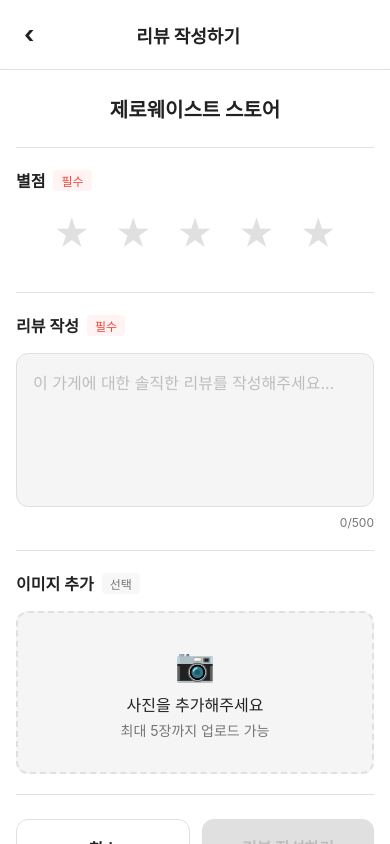
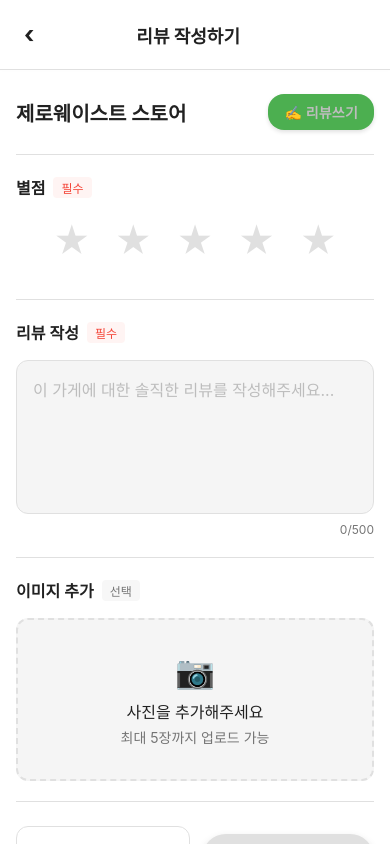
Before and after one commit to 100dana/zeromap, a React Native app: screen /WriteReview in a window 390 px wide. Built offline with nearby package versions, Linux system fonts and the light colour scheme; no server answers; what @react-native-firebase/firestore, @react-native-google-signin/google-signin would draw is missing.

Commit message:
design : 가게 리뷰 보기 디자인 수정

```diff
--- a/src/screens/MapScreen.tsx
+++ b/src/screens/MapScreen.tsx
@@ -313,36 +313,54 @@ export default function MapScreen() {
         shadowColor:'#000',shadowOpacity:0.1,shadowOffset:{width:0,height:-2},shadowRadius:8,elevation:8,
         zIndex:100,
       }} {...panResponder.panHandlers}>
-        <View style={{alignItems:'center',padding:8}}>
+        <View style={{alignItems:'center',padding:4}}>
           <View style={{width:40,height:5,borderRadius:3,backgroundColor:'#ccc',marginVertical:6}}/>
         </View>
-        <View style={{flexDirection:'row',alignItems:'center',justifyContent:'space-between',padding:20,paddingBottom:10}}>
-          <View>
-            <Text style={{fontWeight:'bold',fontSize:18}}>{selectedPlace.name}</Text>
-            <Text style={{color:'#f5b50a',marginTop:2}}>★ {avgRating} ({reviews.length})</Text>
+        <View style={{backgroundColor:'#fff',borderRadius:18,marginHorizontal:18,marginTop:8,marginBottom:12,shadowColor:'#000',shadowOpacity:0.07,shadowOffset:{width:0,height:2},shadowRadius:8,elevation:3,paddingTop:18,paddingBottom:18,paddingHorizontal:18}}>
+          <View style={{flexDirection:'row',alignItems:'center',justifyContent:'flex-start',marginBottom:6}}>
+            <Text style={{fontWeight:'bold',fontSize:20,marginRight:14}}>{selectedPlace.name}</Text>
+            <Text style={{fontSize:14,marginTop:2}}>
+              <Text style={{color:'#f5b50a'}}>★ </Text>
+              <Text style={{color:'#222'}}>{avgRating} ({reviews.length})</Text>
+            </Text>
+            <View style={{flex:1}} />
+            <TouchableOpacity onPress={()=>{setSelectedPlace(null);hideBar();}} style={{padding:8, marginLeft: 10, marginTop: 0}}>
+              <Text style={{fontSize:22,color:'#888'}}>✕</Text>
+            </TouchableOpacity>
           </View>
-          <TouchableOpacity onPress={()=>{setSelectedPlace(null);hideBar();}} style={{padding:8}}>
-            <Text style={{fontSize:20,color:'#888'}}>✕</Text>
-              </TouchableOpacity>
-            </View>
-        <ScrollView style={{flex:1,paddingHorizontal:20}} contentContainerStyle={{paddingBottom:80}}>
-          <Text style={{fontWeight:'bold',fontSize:15,marginTop:8,marginBottom:6}}>가게 정보</Text>
-          <View style={{marginBottom:16}}>
-            <Text style={{color:'#888',marginBottom:4}}>📍 {selectedPlace.address}</Text>
-            {selectedPlace.description ? <Text style={{color:'#444'}}>{selectedPlace.description}</Text> : null}
-              </View>
-          <View style={{height:1,backgroundColor:'#eee',marginVertical:8}}/>
-          <Text style={{fontWeight:'bold',fontSize:15,marginBottom:6}}>리뷰</Text>
+          <View style={{marginBottom:8}}>
+            <Text style={{color:'#888',marginBottom:2,fontSize:13}}>📍 {selectedPlace.address}</Text>
+            {selectedPlace.description ? <Text style={{color:'#444',marginBottom:2,fontSize:14}}>{selectedPlace.description}</Text> : null}
+          </View>
+          <TouchableOpacity
+            style={{
+              backgroundColor: '#4CAF50',
+              borderRadius: 18,
+              paddingVertical: 10,
+              paddingHorizontal: 28,
+              alignSelf: 'flex-end',
+              marginTop: 8,
+              marginRight: 2,
+              shadowColor: '#000',
+              shadowOffset: { width: 0, height: 2 },
+              shadowOpacity: 0.10,
+              shadowRadius: 4,
+              elevation: 1,
+            }}
+            onPress={() => {
+              setSelectedPlace(null); hideBar();
+              navigation.navigate('WriteReview', {placeName: selectedPlace.name, placeId: selectedPlace.id || 'unknown-place'});
+            }}
+          >
+            <Text style={{color:'#fff',fontWeight:'bold',fontSize:16,letterSpacing:0.2}}>리뷰쓰기</Text>
+          </TouchableOpacity>
+        </View>
+        <ScrollView style={{flex:1,paddingHorizontal:24}} contentContainerStyle={{paddingBottom:80}}>
+          <Text style={{fontWeight:'bold',fontSize:15,marginTop:8,marginBottom:6}}>리뷰</Text>
           {loadingReviews ? <Text>리뷰 불러오는 중...</Text> : reviews.length === 0 ? (
             <View style={{alignItems:'center',marginVertical:24}}>
               <Text style={{color:'#888',marginBottom:8}}>아직 리뷰가 없습니다.</Text>
-              <TouchableOpacity style={{backgroundColor:'#4CAF50',borderRadius:8,paddingHorizontal:24,paddingVertical:10}} onPress={()=>{
-                setSelectedPlace(null);hideBar();
-                navigation.navigate('WriteReview', {placeName:selectedPlace.name,placeId:selectedPlace.id||'unknown-place'});
-              }}>
-                <Text style={{color:'#fff',fontWeight:'bold'}}>첫 리뷰를 남겨보세요!</Text>
-              </TouchableOpacity>
-              </View>
+            </View>
           ) : (
             <>
               {reviews.slice(0,3).map((r) => (
@@ -361,14 +379,8 @@ export default function MapScreen() {
                 </TouchableOpacity>
               )}
             </>
-              )}
-            </ScrollView>
-        <TouchableOpacity style={{position:'absolute',right:24,bottom:24,backgroundColor:'#4CAF50',borderRadius:32,paddingHorizontal:24,paddingVertical:12,shadowColor:'#000',shadowOpacity:0.15,shadowOffset:{width:0,height:2},shadowRadius:8,elevation:8}} onPress={()=>{
-          setSelectedPlace(null);hideBar();
-          navigation.navigate('WriteReview', {placeName:selectedPlace.name,placeId:selectedPlace.id||'unknown-place'});
-        }}>
-          <Text style={{color:'#fff',fontWeight:'bold',fontSize:16}}>리뷰쓰기</Text>
-              </TouchableOpacity>
+          )}
+        </ScrollView>
       </Animated.View>
     );
   };
--- a/src/screens/WriteReview.tsx
+++ b/src/screens/WriteReview.tsx
@@ -136,9 +136,22 @@ export default function WriteReview({ route }: { route: { params?: { placeName?:
       </View>
 
       <ScrollView style={styles.scrollView} showsVerticalScrollIndicator={false}>
-        {/* 가게 이름 섹션 */}
-        <View style={styles.placeSection}>
+        {/* 가게 이름 + 리뷰쓰기 버튼 섹션 */}
+        <View style={styles.placeSectionRow}>
           <Text style={styles.placeName}>{placeName}</Text>
+          <TouchableOpacity
+            style={styles.inlineWriteButton}
+            onPress={handleSubmitReview}
+            disabled={!isFormValid || isSubmitting}
+            activeOpacity={0.85}
+          >
+            <Text style={[
+              styles.inlineWriteButtonText,
+              (!isFormValid || isSubmitting) && styles.inlineWriteButtonTextDisabled
+            ]}>
+              {isSubmitting ? '저장 중...' : '✍️ 리뷰쓰기'}
+            </Text>
+          </TouchableOpacity>
         </View>
 
         {/* 별점 섹션 */}
@@ -223,17 +236,21 @@ export default function WriteReview({ route }: { route: { params?: { placeName?:
           <TouchableOpacity
             style={[
               styles.submitButton,
-              (!isFormValid || isSubmitting) && styles.submitButtonDisabled
+              (!isFormValid || isSubmitting) && styles.submitButtonDisabled,
+              isSubmitting && { opacity: 0.7 }
             ]}
             onPress={handleSubmitReview}
             disabled={!isFormValid || isSubmitting}
+            activeOpacity={0.85}
           >
-            <Text style={[
-              styles.submitButtonText,
-              (!isFormValid || isSubmitting) && styles.submitButtonTextDisabled
-            ]}>
-              {isSubmitting ? '저장 중...' : '리뷰 작성하기'}
-            </Text>
+            <View style={{ flexDirection: 'row', alignItems: 'center', justifyContent: 'center' }}>
+              <Text style={[
+                styles.submitButtonText,
+                (!isFormValid || isSubmitting) && styles.submitButtonTextDisabled
+              ]}>
+                {isSubmitting ? '저장 중...' : '✍️ 리뷰 작성하기'}
+              </Text>
+            </View>
           </TouchableOpacity>
         </View>
       </ScrollView>
@@ -277,16 +294,40 @@ const styles = StyleSheet.create({
     flex: 1,
     paddingHorizontal: spacing.screenPaddingHorizontal,
   },
-  placeSection: {
+  placeSectionRow: {
+    flexDirection: 'row',
+    alignItems: 'center',
+    justifyContent: 'space-between',
     paddingVertical: 24,
     borderBottomWidth: 1,
     borderBottomColor: colors.divider,
+    gap: 12,
   },
   placeName: {
     fontSize: 20,
     fontWeight: "bold",
     color: colors.textPrimary,
-    textAlign: 'center',
+  },
+  inlineWriteButton: {
+    backgroundColor: colors.primary,
+    borderRadius: 16,
+    paddingVertical: 8,
+    paddingHorizontal: 16,
+    marginLeft: 8,
+    shadowColor: '#000',
+    shadowOffset: { width: 0, height: 2 },
+    shadowOpacity: 0.12,
+    shadowRadius: 4,
+    elevation: 2,
+  },
+  inlineWriteButtonText: {
+    color: colors.background,
+    fontWeight: 'bold',
+    fontSize: 14,
+    letterSpacing: 0.2,
+  },
+  inlineWriteButtonTextDisabled: {
+    color: colors.textDisabled,
   },
   section: {
     paddingVertical: 20,
@@ -441,18 +482,24 @@ const styles = StyleSheet.create({
   submitButton: {
     flex: 1,
     backgroundColor: colors.primary,
-    borderRadius: 12,
-    paddingVertical: 16,
+    borderRadius: 24, // 더 둥글게
+    paddingVertical: 18,
     alignItems: "center",
-    ...shadows.button,
+    shadowColor: "#000",
+    shadowOffset: { width: 0, height: 4 },
+    shadowOpacity: 0.15,
+    shadowRadius: 8,
+    elevation: 4,
+    marginTop: 8,
   },
   submitButtonDisabled: {
     backgroundColor: colors.divider,
   },
   submitButtonText: {
-    fontSize: 16,
+    fontSize: 18,
     fontWeight: "bold",
     color: colors.background,
+    letterSpacing: 0.5,
   },
   submitButtonTextDisabled: {
     color: colors.textDisabled,
```
